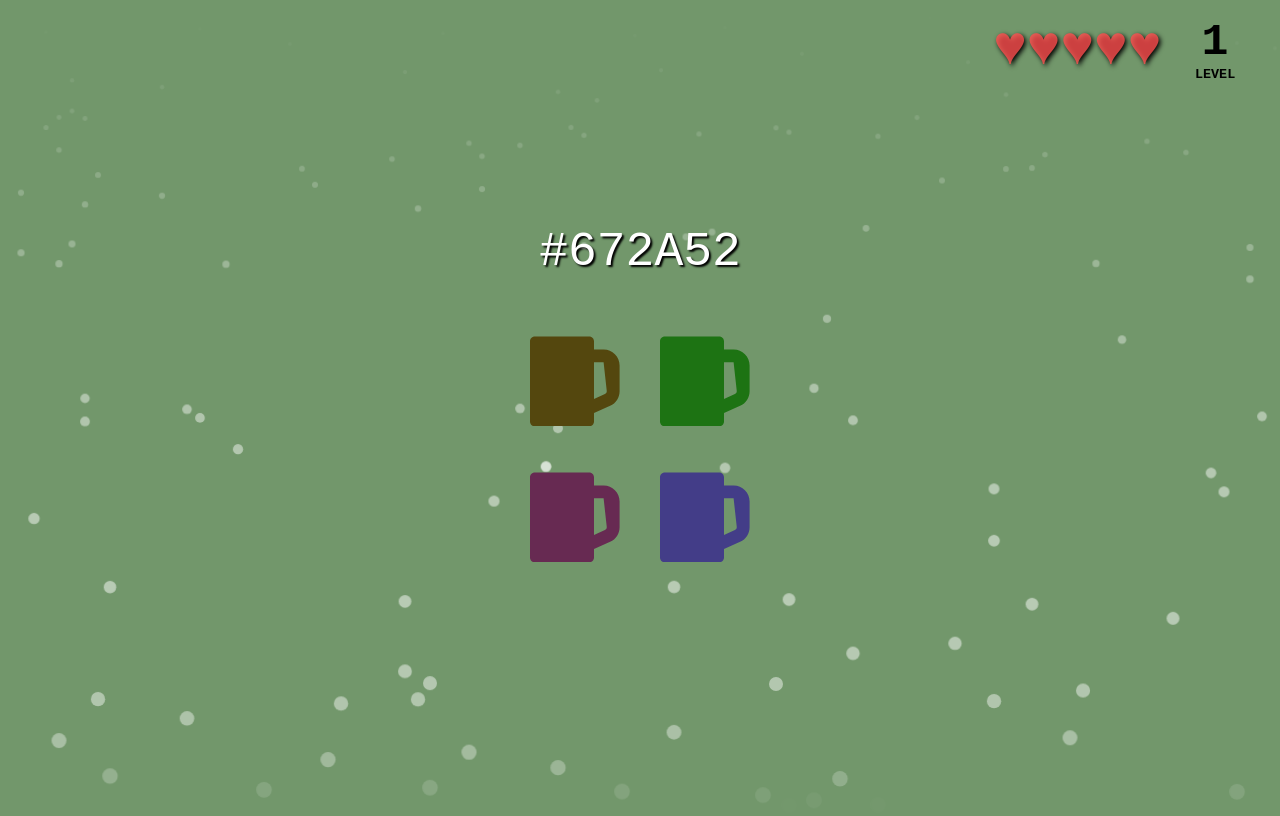
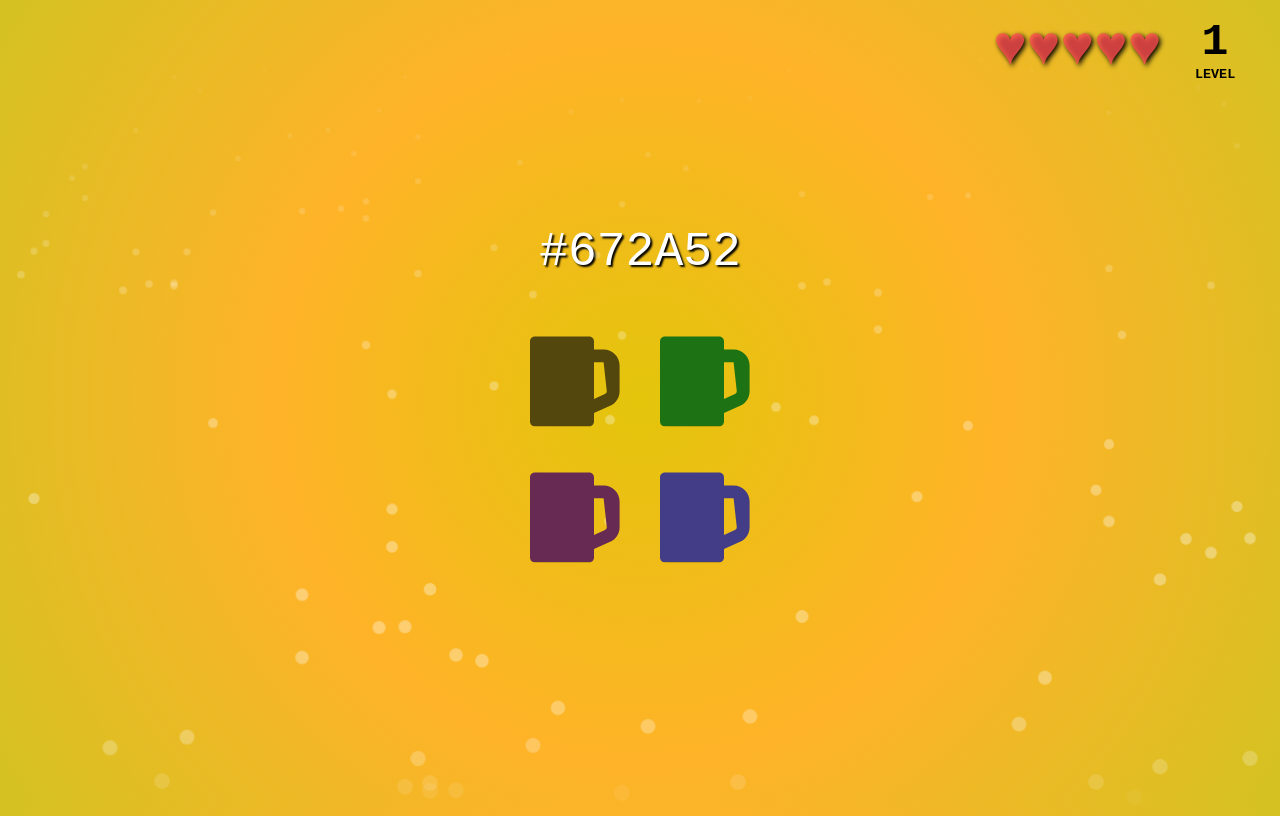
Before and after one commit to parostatkiem/know-it-or-guess-it, a React (Create React App) app: page / in a window 1280 px wide. Built offline with nearby package versions, Linux system fonts and the light colour scheme; the HTML template or start-up script is replaced by a standard one.

Commit message:
introduce beer theme

```diff
--- a/src/App.js
+++ b/src/App.js
@@ -2,39 +2,11 @@ import './background.scss';
 import './app.scss';
 import ColorTile from './components/ColorTile/ColorTile';
 import { useState, useCallback, useMemo, useEffect, useRef } from 'react';
+import { mulberry32, shuffle } from './math';
 
 const bubbles = Array.from(Array(200).keys()).map((n) => (
   <i key={n} className="bubble" />
 ));
-
-function mulberry32(a) {
-  return function () {
-    let t = (a += 0x6d2b79f5);
-    t = Math.imul(t ^ (t >>> 15), t | 1);
-    t ^= t + Math.imul(t ^ (t >>> 7), t | 61);
-    return ((t ^ (t >>> 14)) >>> 0) / 4294967296;
-  };
-}
-
-function shuffle(array) {
-  let currentIndex = array.length,
-    randomIndex;
-
-  // While there remain elements to shuffle.
-  while (currentIndex !== 0) {
-    // Pick a remaining element.
-    randomIndex = Math.floor(Math.random() * currentIndex);
-    currentIndex--;
-
-    // And swap it with the current element.
-    [array[currentIndex], array[randomIndex]] = [
-      array[randomIndex],
-      array[currentIndex],
-    ];
-  }
-
-  return array;
-}
 
 const toHex = (n) => parseInt(n).toString(16).padStart(2, '0');
 
@@ -71,7 +43,7 @@ function App() {
   );
 
   const handleMouseMove = useCallback(
-    ({ clientX, clientY, target }) => {
+    ({ clientX, clientY }) => {
       setMousePos({ x: clientX, y: clientY });
     },
     [setMousePos]
--- a/src/background.scss
+++ b/src/background.scss
@@ -1,7 +1,7 @@
 // Background
 $white: #fff;
-$orange: #FF7644;
-$green: #7FB069;
+$orange: #ff7644;
+$green: #7fb069;
 $blue: #556270;
 $tran-speed: 60s;
 
@@ -13,32 +13,18 @@ $particle-min-speed: 5000; // ms
 $particle-max-speed: 15000; // ms
 $particle-max-delay: 12000; // ms
 
-
-
 /*** <--- CONTAINER ---> ***/
 
 body {
   font-size: 16px;
   overflow: hidden;
-    background: $blue;
-    animation: changeBg $tran-speed infinite alternate;
+  background: radial-gradient(
+    circle,
+    rgba(227, 197, 11, 1) 0%,
+    rgba(255, 179, 40, 1) 48%,
+    rgba(212, 194, 34, 1) 100%
+  );
 }
-
-@keyframes changeBg {
-    0% {
-        background: $blue;
-    }
-
-    33.33333333% {
-        background: $green;
-    }
-
-    66.66666666% {
-        background: $orange;
-    }
-}
-
-
 
 /*** <--- PARTICLES ---> ***/
 
@@ -54,17 +40,16 @@ body {
     bottom: -$particle-size;
     width: $particle-size;
     height: $particle-size;
-        background-color: rgba($white , 0.5);
+    background-color: rgba($white, 0.5);
     border-radius: 50%;
 
     // Randomize bubles
     @for $i from 1 through $particle-count {
-
       // random animation speed
-            $speed: random($particle-max-speed)+0ms;
+      $speed: random($particle-max-speed) + 0ms;
 
       @if $speed < $particle-min-speed {
-                $speed: $particle-min-speed +0ms;
+        $speed: $particle-min-speed + 0ms;
       }
 
       &:nth-child(#{$i}) {
@@ -73,7 +58,6 @@ body {
         animation-delay: random($particle-max-delay) + 0ms;
       }
     }
-
   }
 }
 
@@ -84,11 +68,11 @@ body {
   }
 
   20% {
-        opacity: 1;
+    opacity: 0.7;
   }
 
   100% {
     opacity: 0;
-        transform: translate(0, -$particle-distance) scale(.2);
+    transform: translate(0, -$particle-distance) scale(0.2);
   }
 }
--- a/src/components/ColorTile/ColorTile.jsx
+++ b/src/components/ColorTile/ColorTile.jsx
@@ -1,5 +1,5 @@
+import { useRef } from 'react';
 import './ColorTile.scss';
-import { useEffect, useRef, forwardRef } from 'react';
 
 const ColorTile = ({ mouseX, mouseY, color, onClick, className }) => {
   const localRef = useRef(null);
--- a/src/components/ColorTile/ColorTile.scss
+++ b/src/components/ColorTile/ColorTile.scss
@@ -8,6 +8,7 @@
 
   text-shadow: 1px 1px 3px white;
 
+  filter: drop-shadow(2px 2px 5px black);
   &:hover {
     scale: 1.4;
   }
--- /dev/null
+++ b/src/math.js
@@ -0,0 +1,28 @@
+export function mulberry32(a) {
+  return function () {
+    let t = (a += 0x6d2b79f5);
+    t = Math.imul(t ^ (t >>> 15), t | 1);
+    t ^= t + Math.imul(t ^ (t >>> 7), t | 61);
+    return ((t ^ (t >>> 14)) >>> 0) / 4294967296;
+  };
+}
+
+export function shuffle(array) {
+  let currentIndex = array.length,
+    randomIndex;
+
+  // While there remain elements to shuffle.
+  while (currentIndex !== 0) {
+    // Pick a remaining element.
+    randomIndex = Math.floor(Math.random() * currentIndex);
+    currentIndex--;
+
+    // And swap it with the current element.
+    [array[currentIndex], array[randomIndex]] = [
+      array[randomIndex],
+      array[currentIndex],
+    ];
+  }
+
+  return array;
+}
```
Lines whose indentation alone changed are shown as unchanged.
